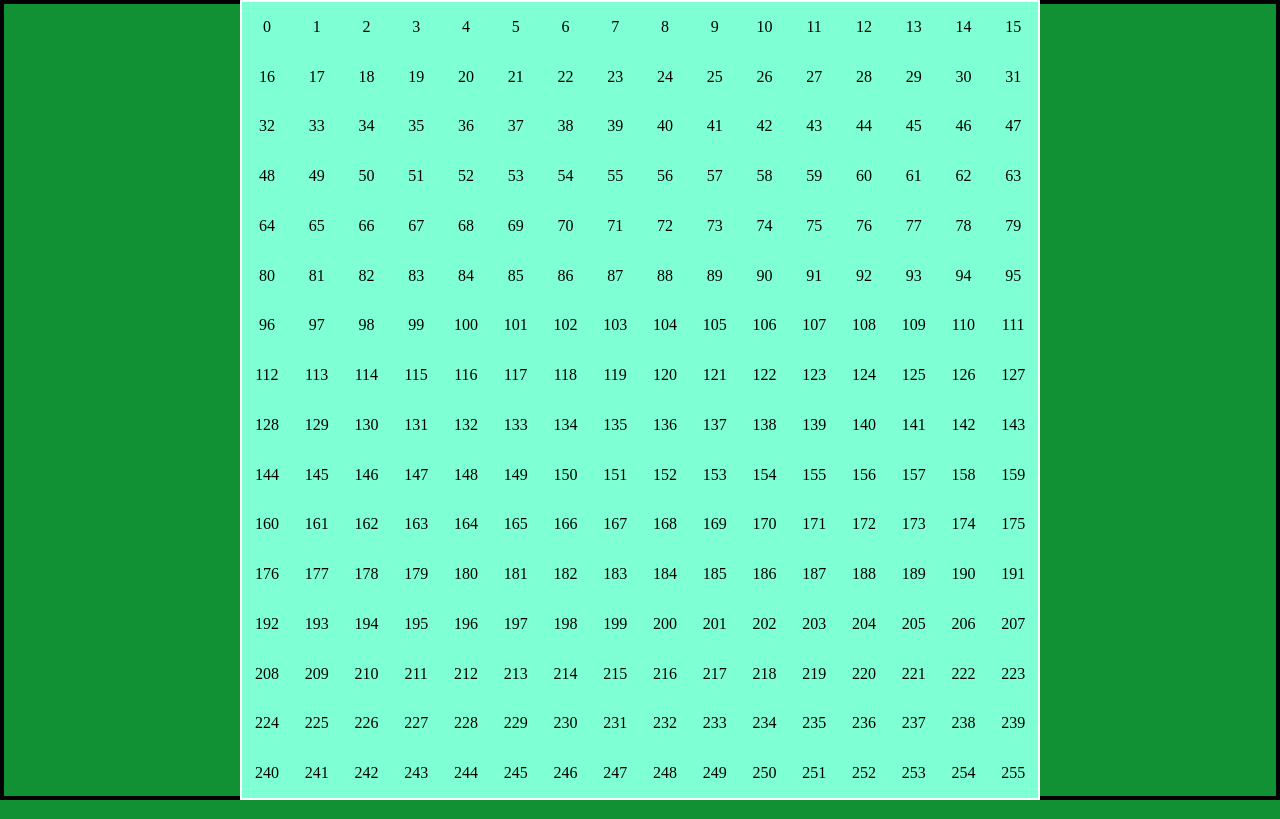
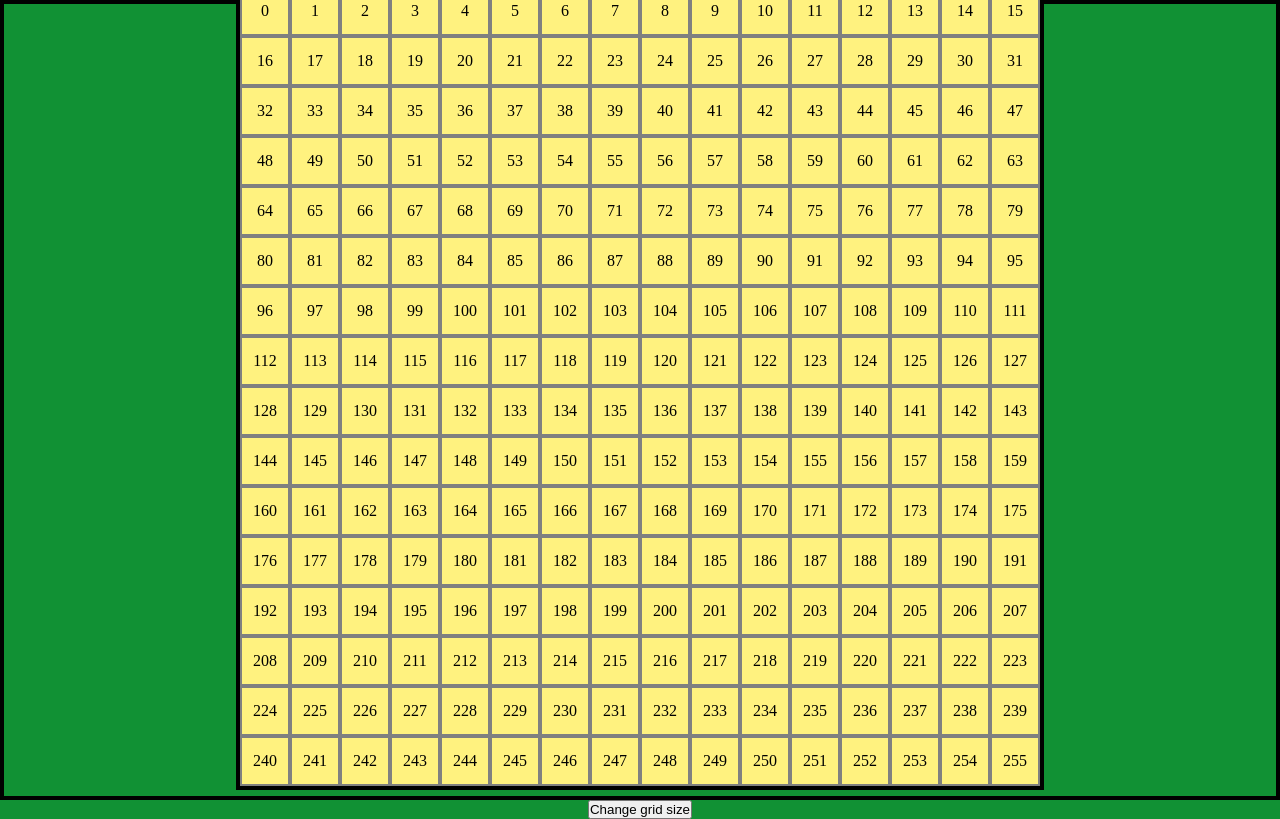
Before and after one commit to MaciejStrozniak/Etch-a-Sketch, a plain HTML site: page index.html in a window 1280 px wide. Drawn offline with Linux system fonts and the light colour scheme.

Commit message:
Moved small squares sizing to javascript.js. Created createSmallSquare() function and added functional button to the page via js.

```diff
--- a/javascript.js
+++ b/javascript.js
@@ -1,13 +1,40 @@
+const log = console.log;
 const squaresContId = "squares-container";
 
 const bodyEl = document.querySelector("body");
 const squaresContainer = document.createElement("div");
 squaresContainer.id = squaresContId;
+const buttonToChangeGrid = document.createElement("button");
+buttonToChangeGrid.id = "Change-grid-btn";
+buttonToChangeGrid.textContent = "Change grid size";
+buttonToChangeGrid.style.margin = "10px 0px 0px 0px";
+
 bodyEl.appendChild(squaresContainer);
+bodyEl.appendChild(buttonToChangeGrid);
 
-for(i=0; i <= 255; i++) {
+const containerSize = 800;
+let gridSize = 16;
+let smallSquareSize = containerSize / gridSize;
+
+function createSmallSquare() {
     const divEl = document.createElement("div");
+    divEl.style.height = `${smallSquareSize.toString()}px`;
+    divEl.style.width = `${smallSquareSize.toString()}px`;
+    divEl.style.border = "solid 2px grey";
     divEl.classList.add("grid-div");
+
+    return divEl;
+}
+
+for(i=0; i < gridSize * gridSize; i++) {
+    const divEl = createSmallSquare();
     divEl.textContent = `${i}`;
     squaresContainer.appendChild(divEl);
 };
+
+buttonToChangeGrid.addEventListener("click", () => {
+    let newGridSize;
+
+    if(buttonToChangeGrid.id === "Change-grid-btn")
+        newGridSize = prompt("Choose size between 1 and 100");
+});
--- a/style.css
+++ b/style.css
@@ -14,29 +14,22 @@ body {
     background-color: #119134;
     border: 4px black solid;
     display: flex;
+    flex-direction: column;
     justify-content: center;
     align-items: center;
 }
 
 #squares-container {
-    height: 800px;
-    width: 800px;
+    height: 808px;
+    width: 808px;
     display: flex;
     flex-wrap: wrap;
-    border: 2px solid white;
+    border: 4px solid black;
 }
 
 .grid-div {
-    /* width: 2em;
-    height: 2em; */
-
-    height: 49.75px;
-    width: 49.75px;
     display: flex;
-    background-color: aquamarine;
-    /* border: 1px solid blue; */
-    /* flex-shrink: 0; */
-    /* flex: 1; */
+    background-color: rgb(255, 242, 127);
     justify-content: center;
     align-items: center;
 }
```
